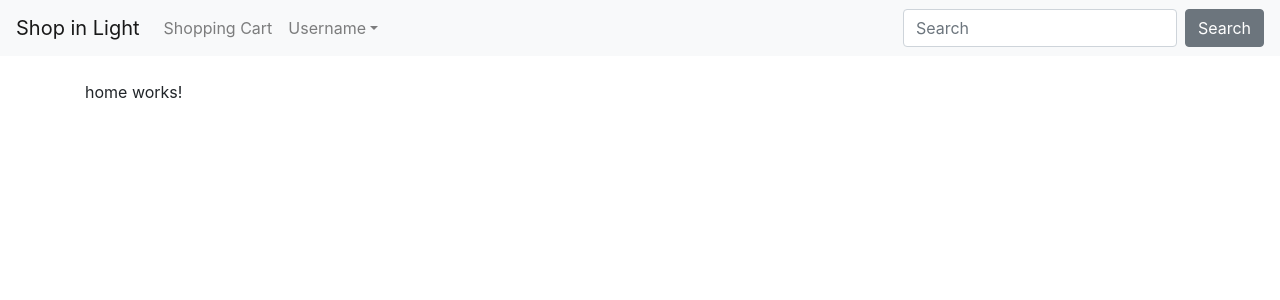
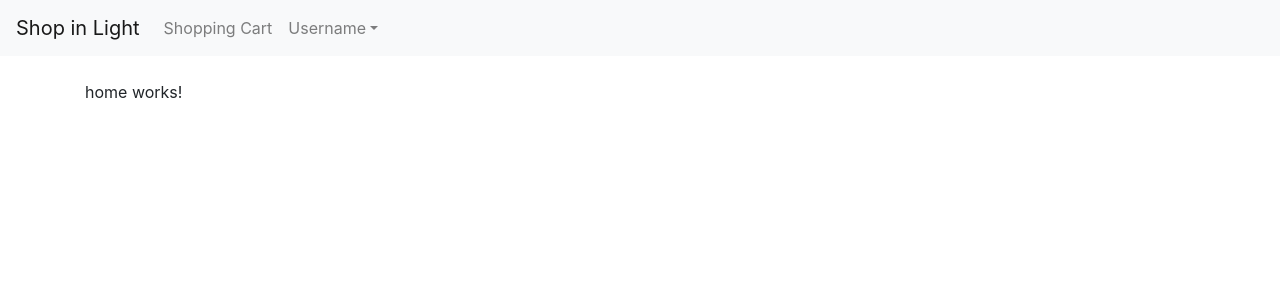
Before and after one commit to nicolas-hild/ShopInLight, an Angular app: page / in a window 1280 px wide. Shown: the top 300 px of the page. Built offline with nearby package versions, Linux system fonts and the light colour scheme; what @angular/fire would draw is missing.

Commit message:
firebase last step

```diff
--- a/src/app/navbar/navbar.component.html
+++ b/src/app/navbar/navbar.component.html
@@ -19,9 +19,5 @@
                 </div>
             </li>
         </ul>
-        <form class="form-inline my-2 my-lg-0">
-            <input class="form-control mr-sm-2" type="text" placeholder="Search" aria-label="Search">
-            <button class="btn btn-secondary my-2 my-sm-0" type="submit">Search</button>
-        </form>
     </div>
 </nav>
```
Also changed, not shown: firebase.json.
